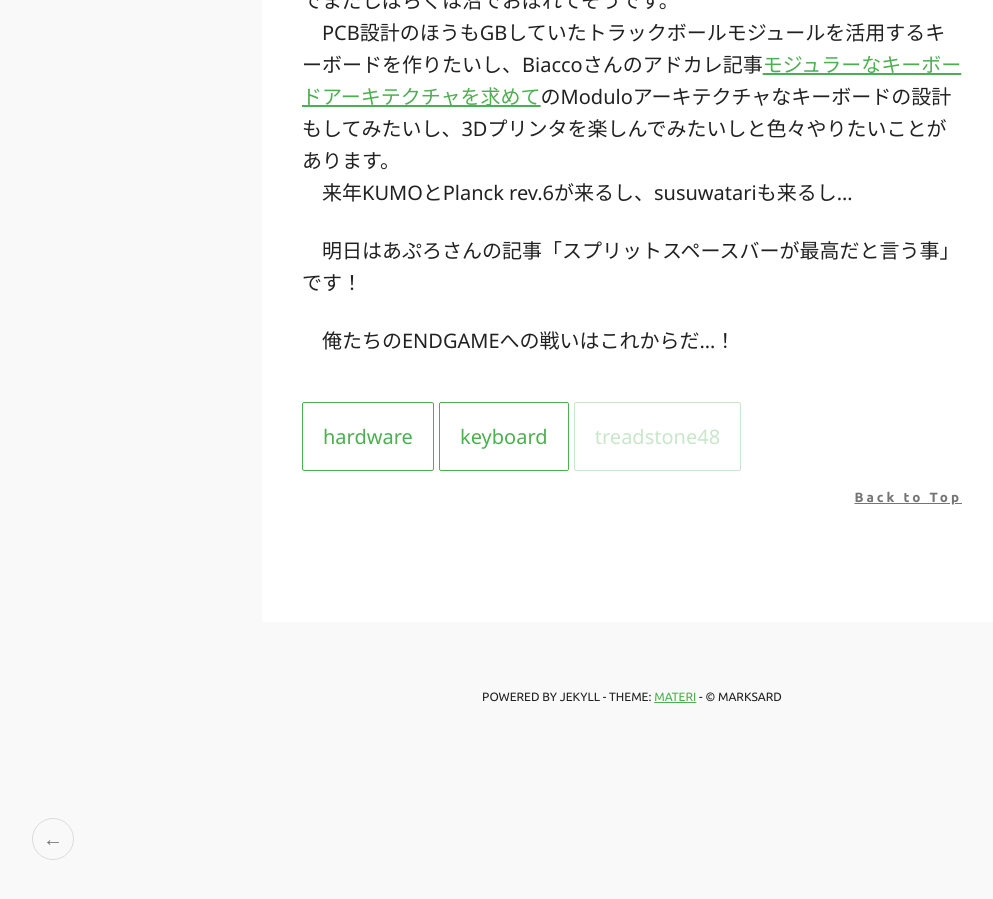
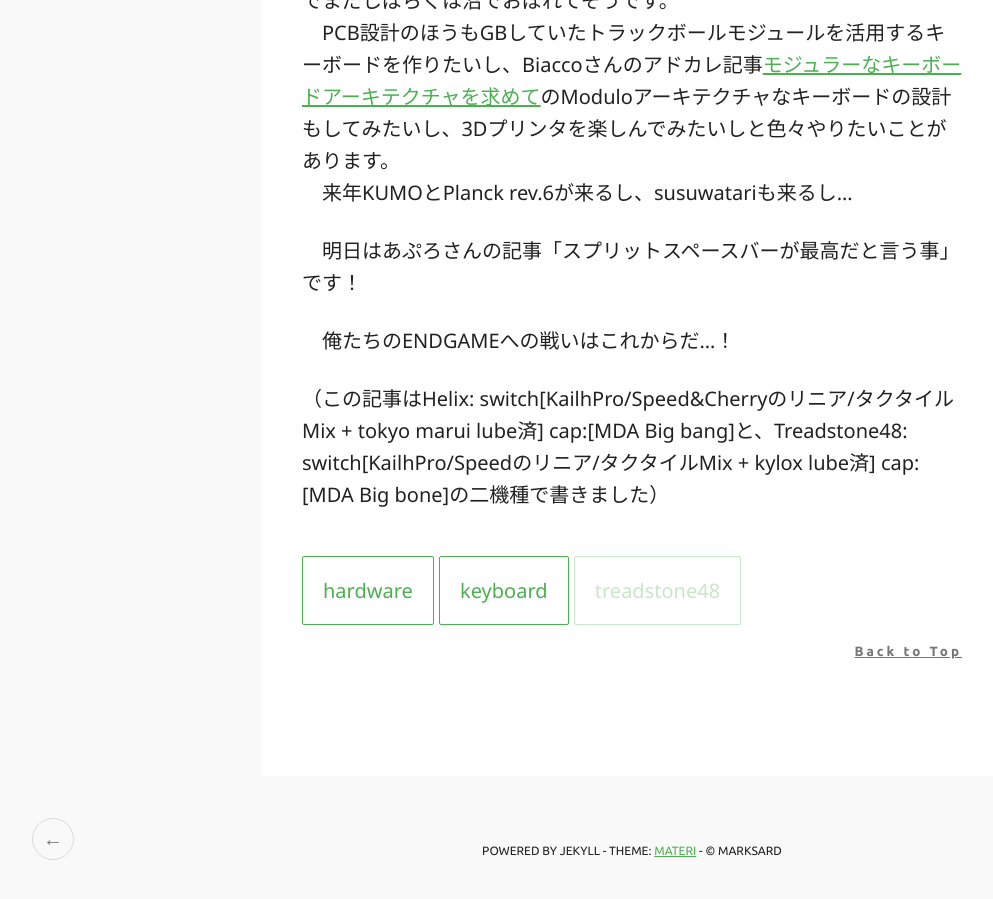
Before and after one commit to marksard/marksard.github.io, a Jekyll site: the page built from _posts/2018-12-17-about-treadstone48.markdown, in a window 1280 px wide and 900 px high, scrolled down 10054 px. Shown: the whole window, without its empty margins (8-1001 px from the left). Built offline with Jekyll 4.4.1, drawn with Linux system fonts in a browser that asks for light colours; some web fonts are replaced; comment, search, counter and statistics services are not loaded; before the commit the page ends 10800 px from its top, so only the background shows below that.

Commit message:
[update]

```diff
--- a/_posts/2018-12-17-about-treadstone48.markdown
+++ b/_posts/2018-12-17-about-treadstone48.markdown
@@ -128,3 +128,5 @@ image: 20181103-PB030002.jpg
 　明日はあぷろさんの記事「スプリットスペースバーが最高だと言う事」です！
 
 　俺たちのENDGAMEへの戦いはこれからだ…！
+
+（この記事はHelix: switch[KailhPro/Speed&Cherryのリニア/タクタイルMix + tokyo marui lube済] cap:[MDA Big bang]と、Treadstone48: switch[KailhPro/Speedのリニア/タクタイルMix + kylox lube済] cap:[MDA Big bone]の二機種で書きました）
```
